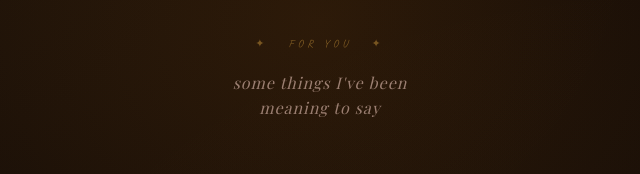
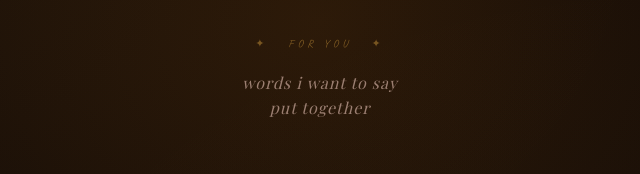
Before and after one commit to alapat1/stories-for-you, a plain HTML site: page index.html in a window 1280 px wide. Shown: the part 218-392 px from the top of the page, 320-960 px from the left. Drawn offline with nearby package versions, Linux system fonts and the light colour scheme; a web font is replaced by a local one.

Commit message:
Add files via upload

```diff
--- a/index.html
+++ b/index.html
@@ -184,7 +184,7 @@ html,body{
   <!-- header -->
   <div class="header">
     <div class="header-ornament">✦ &nbsp; for you &nbsp; ✦</div>
-    <div class="header-title">some things I've been<br>meaning to say</div>
+    <div class="header-title">words i want to say<br>put together</div>
   </div>
 
   <!-- chapters -->
```
